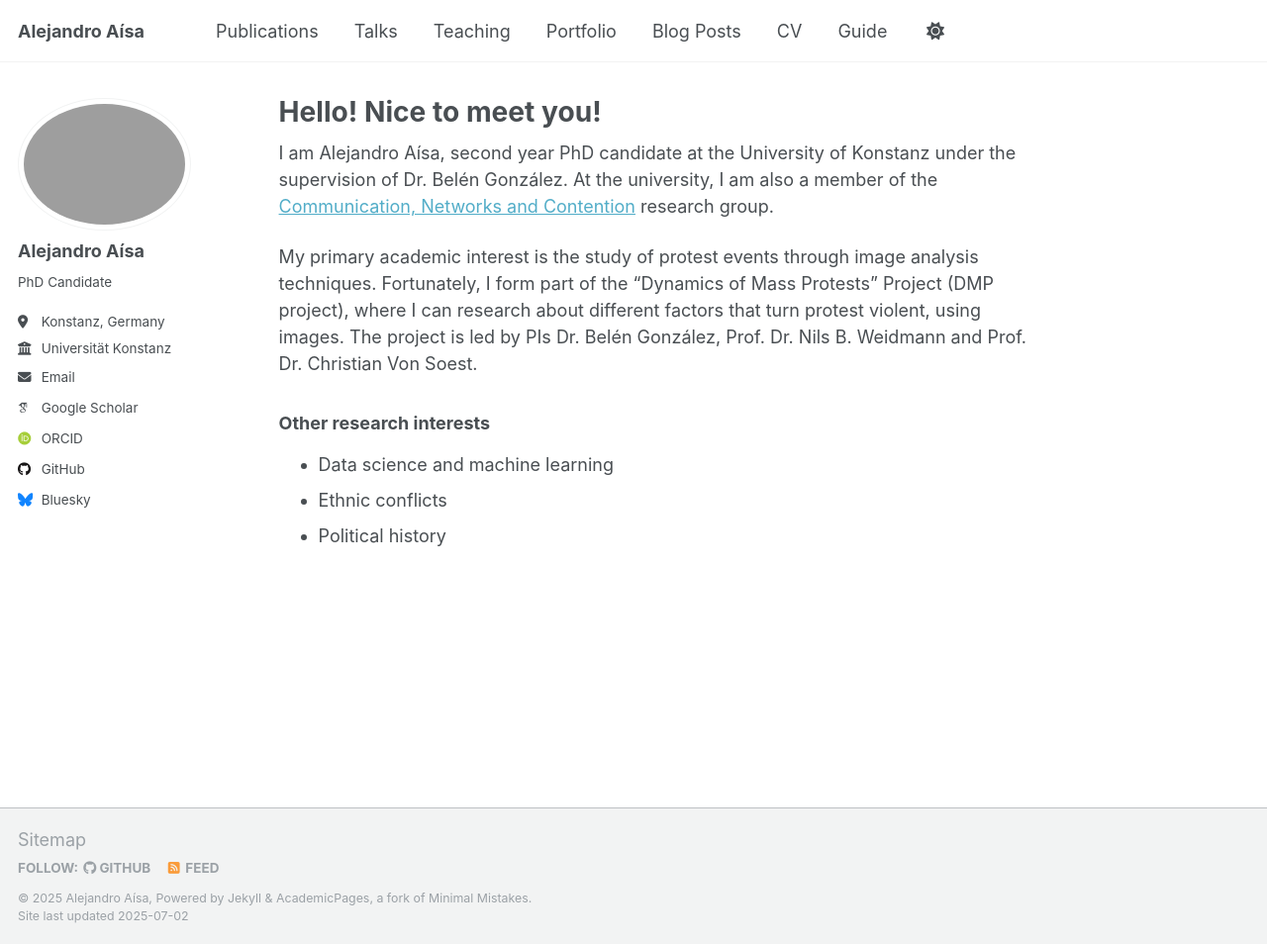
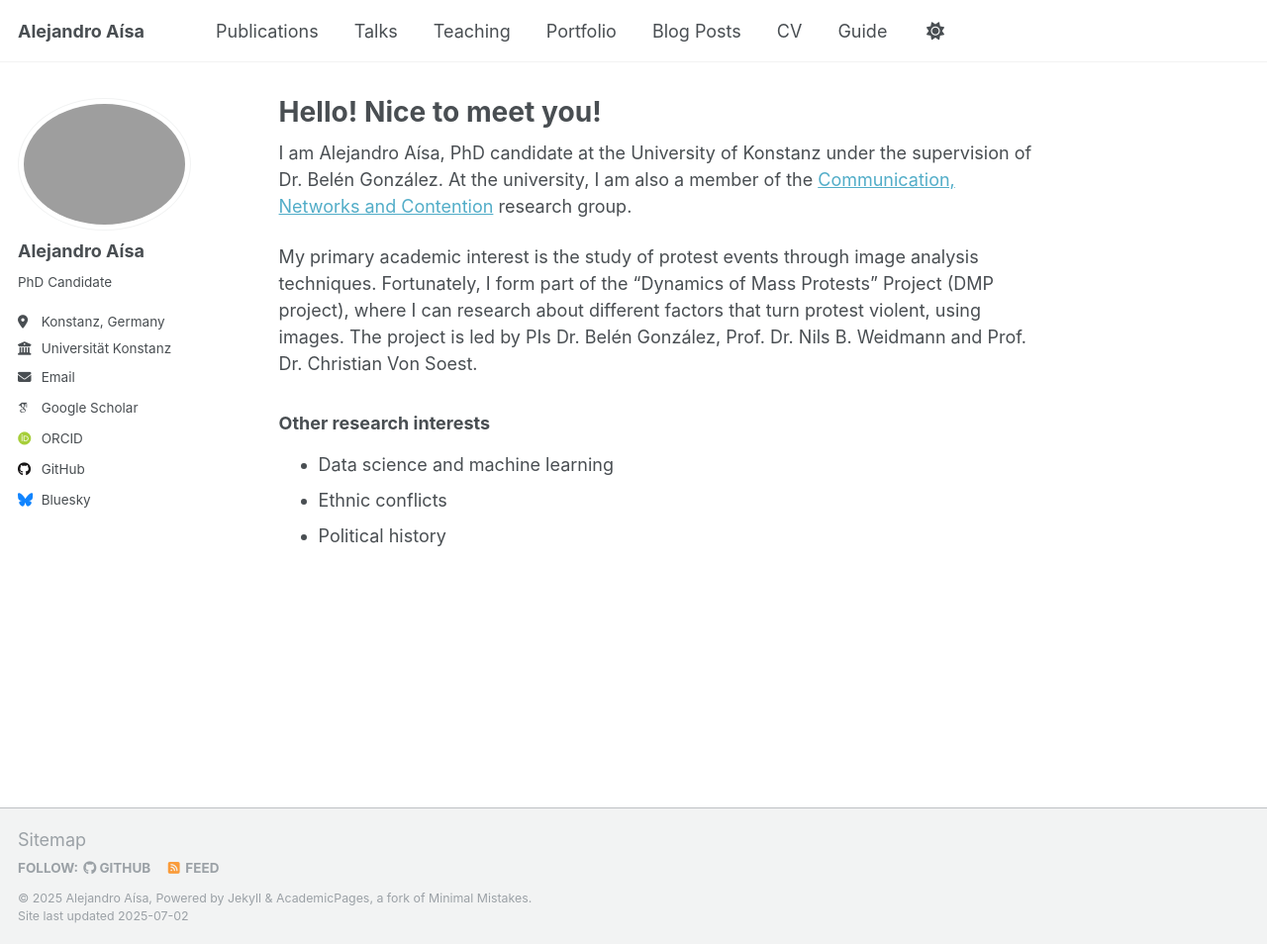
Before and after one commit to alejandroaisam/alejandroaisam.github.io, a Jekyll site: the page built from _pages/about.md, in a window 1280 px wide and 954 px high. Shown: the whole window at 99% size. Built offline with Jekyll 4.4.1, drawn with Linux system fonts in a browser that asks for light colours; some web fonts are replaced; a script that is not in the unit is left out.

Commit message:
summary
New updates

```diff
--- a/_pages/about.md
+++ b/_pages/about.md
@@ -7,7 +7,7 @@ redirect_from:
   - /about.html
 ---
 
-I am Alejandro Aísa, second year PhD candidate at the University of Konstanz under the supervision of Dr. Belén González. At the university, I am also a member of the [Communication, Networks and Contention](https://www.polver.uni-konstanz.de/cnc/) research group.
+I am Alejandro Aísa, PhD candidate at the University of Konstanz under the supervision of Dr. Belén González. At the university, I am also a member of the [Communication, Networks and Contention](https://www.polver.uni-konstanz.de/cnc/) research group.
 
 My primary academic interest is the study of protest events through image analysis techniques. Fortunately, I form part of the "Dynamics of Mass Protests" Project (DMP project), where I can research about different factors that turn protest violent, using images. The project is led by PIs Dr. Belén González, Prof. Dr. Nils B. Weidmann and Prof. Dr. Christian Von Soest.
 
```
Also changed, not shown: _pages/cv.md (+1 -1 lines).
